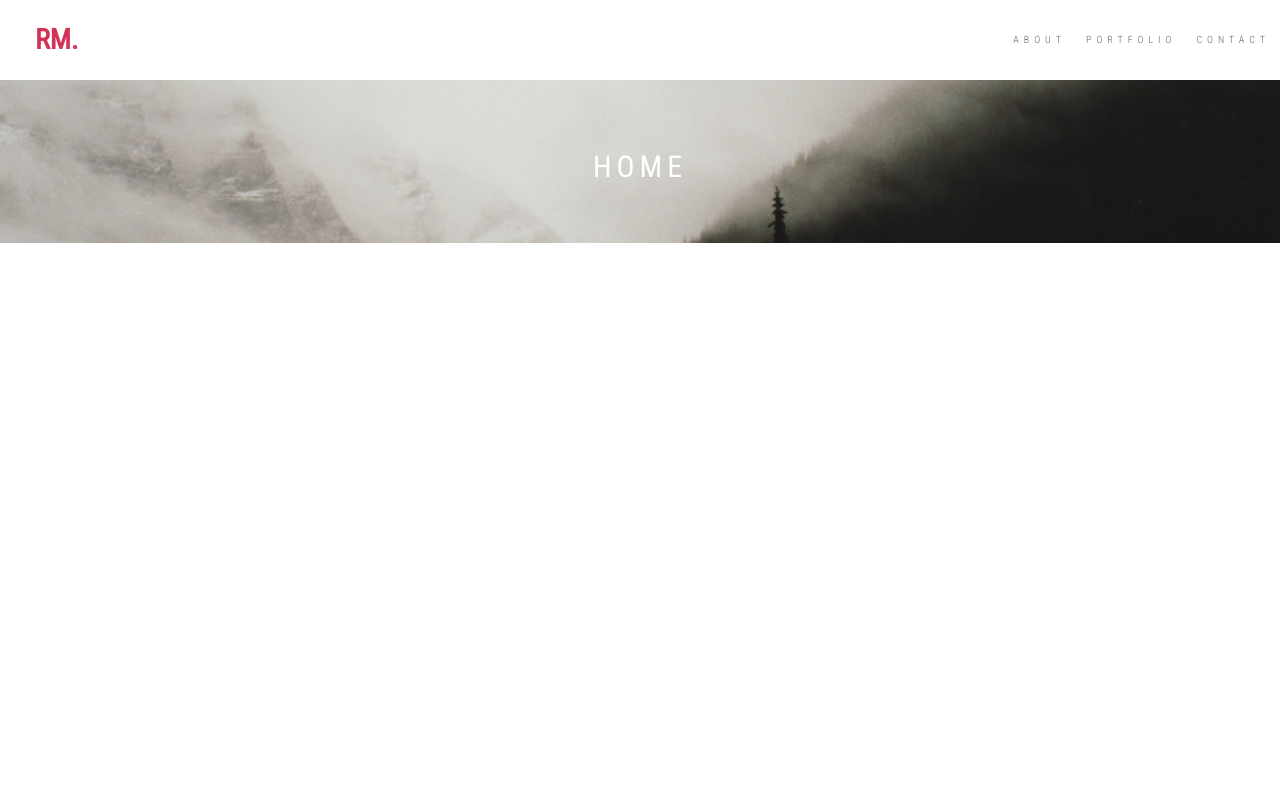
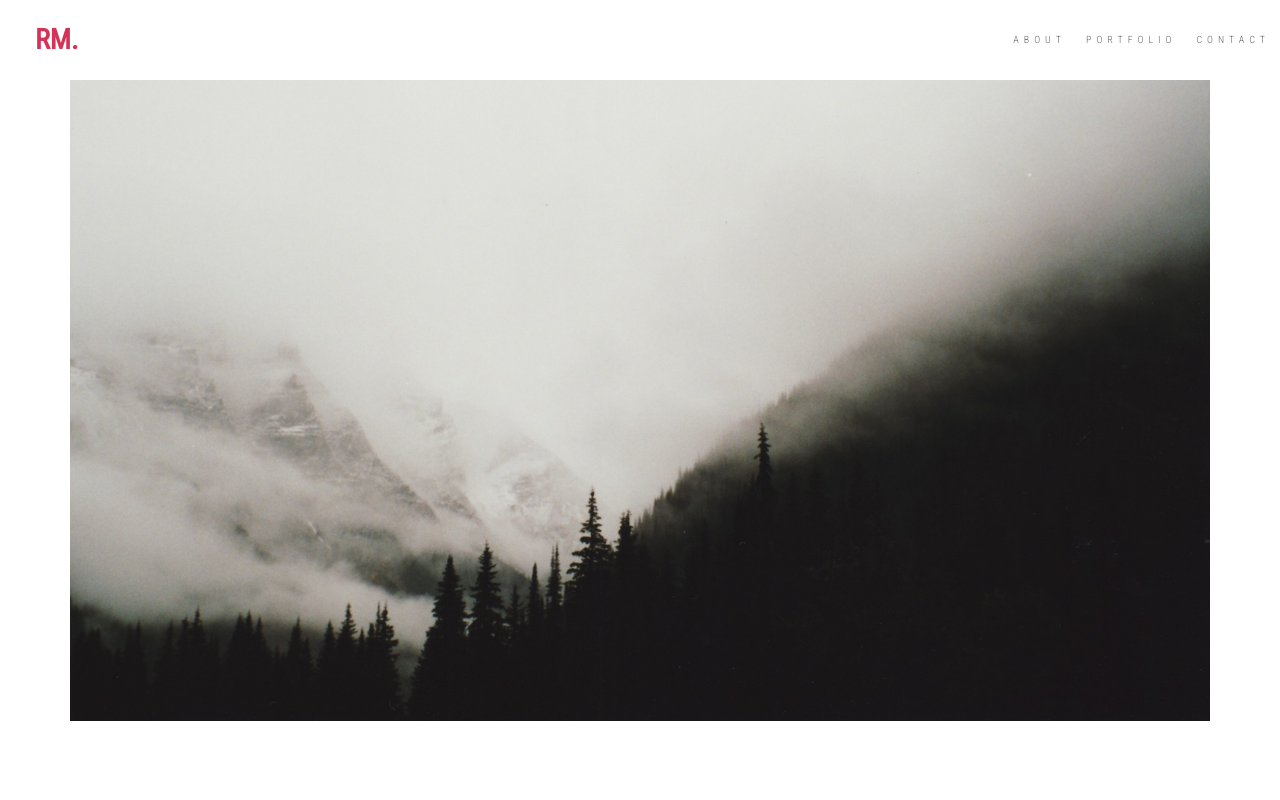
Before and after one commit to ritikamak/ritikamaknoor-website, a PHP site: page /index.html in a window 1280 px wide. Run offline with PHP 8.4, Linux system fonts and the light colour scheme.

Commit message:
home-bg with side white

```diff
--- a/css/about-css.css
+++ b/css/about-css.css
@@ -58,8 +58,8 @@ body {
   width: 100%;
   padding: 50px 0;
   color: white;
-  background: url(../img/home.jpg) no-repeat center center scroll;
-  background-color: black;
+  background: url(../img/home-about.jpg) no-repeat center center scroll;
+  background-color: white;
   -webkit-background-size: cover;
   -moz-background-size: cover;
   background-size: cover;
--- a/css/contact-css.css
+++ b/css/contact-css.css
@@ -58,8 +58,8 @@ body {
   width: 100%;
   padding: 50px 0;
   color: white;
-  background: url(../img/home.jpg) no-repeat center center scroll;
-  background-color: black;
+  background: url(../img/home-contact.jpg) no-repeat center center scroll;
+  background-color: white;
   -webkit-background-size: cover;
   -moz-background-size: cover;
   background-size: cover;
--- a/css/home-css.css
+++ b/css/home-css.css
@@ -32,6 +32,7 @@ body {
     letter-spacing: 5px;
     text-transform: uppercase;
     color: black;
+    overflow: hidden;
 }
 .navbar-brand {
     letter-spacing: 0px;
@@ -56,10 +57,11 @@ body {
 .top-section {
   margin-top: 80px;
   width: 100%;
-  padding: 50px 0;
+  height: 100%;
+  padding-left: 20px;
+  padding-right: 20px;
   color: white;
-  background: url(../img/home.jpg) no-repeat center center scroll;
-  background-color: black;
+  background-color: white;
   -webkit-background-size: cover;
   -moz-background-size: cover;
   background-size: cover;
--- a/css/portfolio-css.css
+++ b/css/portfolio-css.css
@@ -58,8 +58,8 @@ body {
   width: 100%;
   padding: 50px 0;
   color: white;
-  background: url(../img/home.jpg) no-repeat center center scroll;
-  background-color: black;
+  background: url(../img/home-portfolio.jpg) no-repeat center center scroll;
+  background-color: white;
   -webkit-background-size: cover;
   -moz-background-size: cover;
   background-size: cover;
--- a/index.html
+++ b/index.html
@@ -53,9 +53,8 @@
     <section id="section-bar" class="content-section text-center">
       <div class="top-section">
         <div class="container">
-          <div class="col-lg-8 col-lg-offset-2">
-            <h2>Home</h2>
-          </div>
+        <!-- <h2>Home</h2> -->
+            <img src="img/home.jpg" alt="" style="width:100%;height:100%">
         </div>
       </div>
     </section>
```
Also changed, not shown: img/home-about.jpg (added), img/home-contact.jpg (renamed from img/img2.jpg), img/home-portfolio.jpg (renamed from img/img1.jpg), img/home2.jpg, img/home5.jpg, img/home8.jpg (deleted), img/home_.JPG (added).
